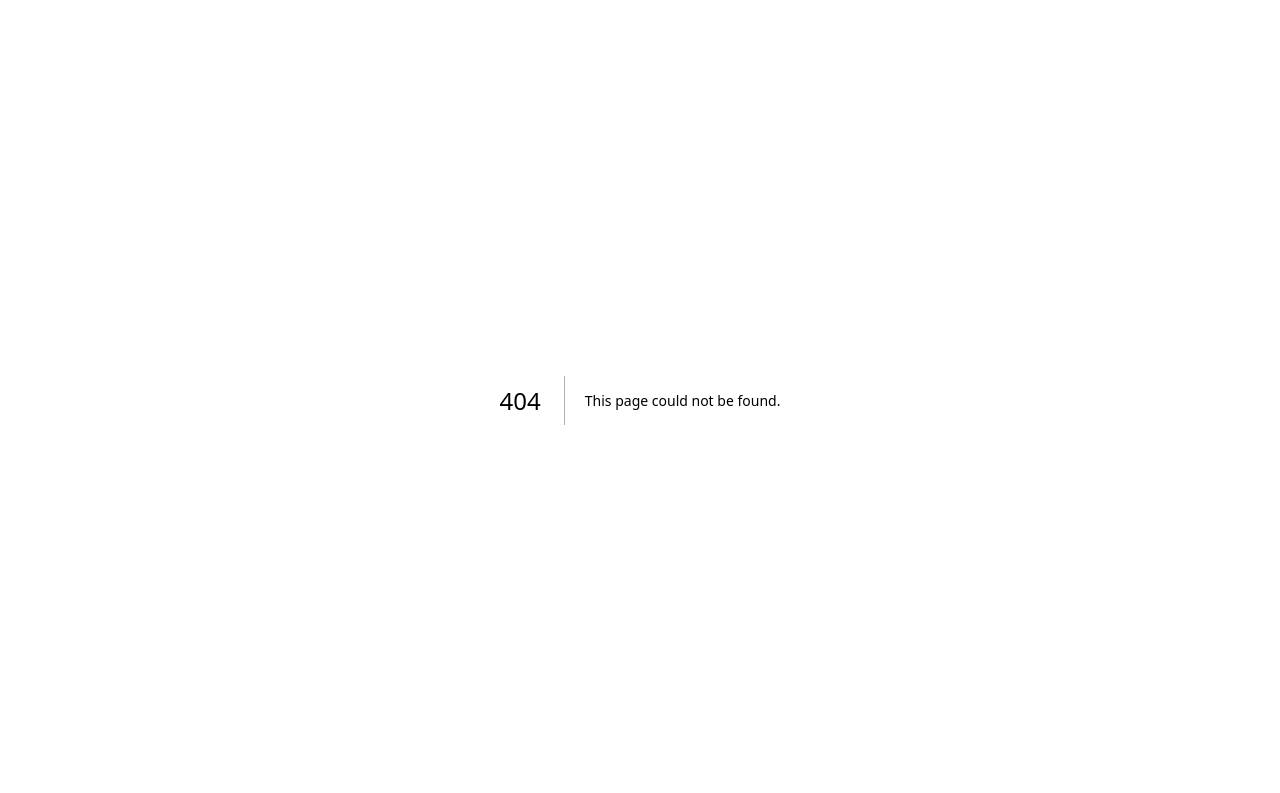
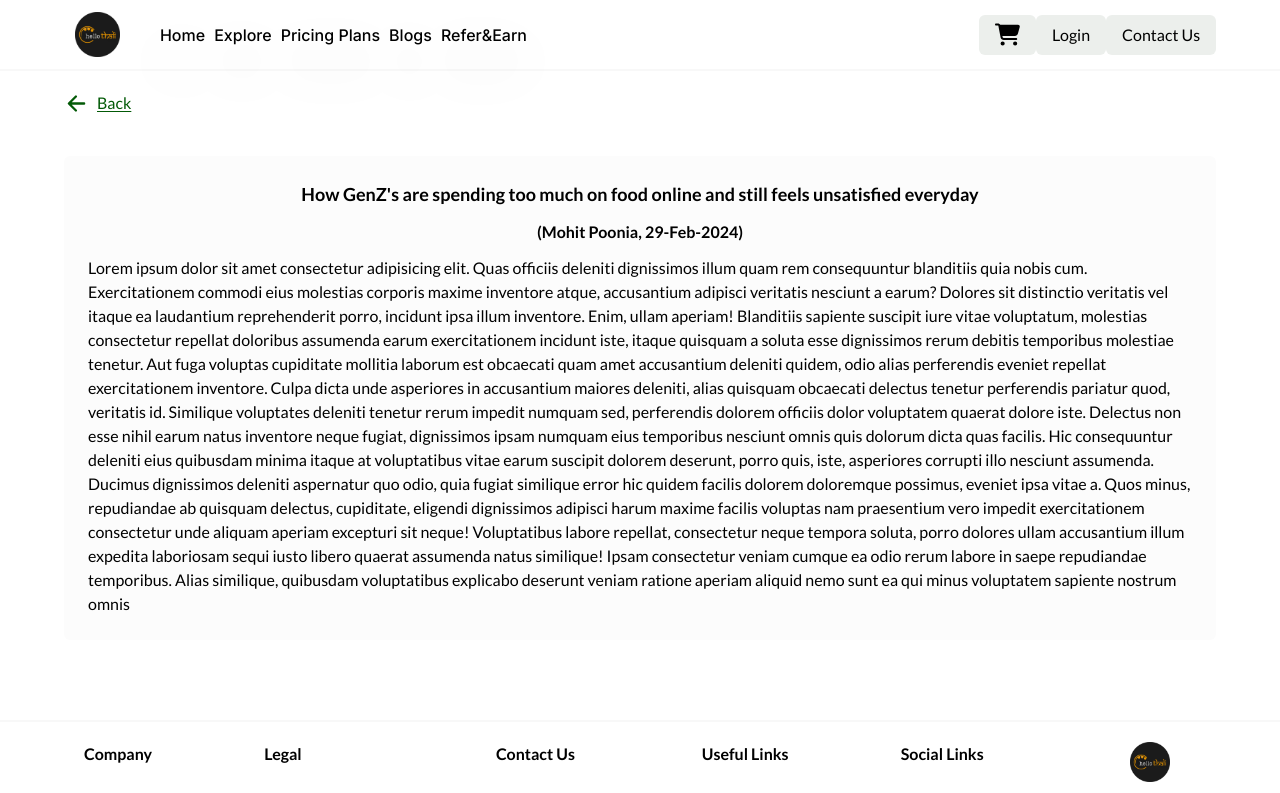
Before and after one commit to mxhiyy/hello-thali, a Next.js app: page /blogs/1 in a window 1280 px wide. Before the commit this address had no page. Shown: the top 793 px of the page. Built offline with nearby package versions, Linux system fonts and the light colour scheme.

Commit message:
did some changes

```diff
--- /dev/null
+++ b/app/(root)/(home)/blogs/[id]/page.jsx
@@ -0,0 +1,67 @@
+"use client";
+
+import React from "react";
+import { blogsCard } from "@/constants";
+import { useRouter } from "next/navigation";
+import { IoArrowBack } from "react-icons/io5";
+
+const BlogDetail = ({ params }) => {
+  const router = useRouter();
+  const blog = blogsCard.find((blog) => blog.id.toString() === params.id);
+
+  if (!blog) {
+    return <div>Blog not Found</div>;
+  }
+
+  return (
+    <main>
+      <div className="flex gap-2 w-[90%] m-auto text-green-4 cursor-pointer" onClick={() => router.push('/blogs')}>
+        <IoArrowBack size={25} />
+        <p className="text-base font-medium underline underline-offset-2">
+          Back
+        </p>
+      </div>
+      <div className="w-[90%] m-auto mt-10 bg-gray-7 rounded-md h-auto p-6 flex  items-center justify-center flex-col gap-3">
+        <h1 className="font-semibold text-lg ">{blog.title}</h1>
+        <p className="text-base font-semibold">({blog.name},  {"    "}{blog.date})</p>
+        <p className="font-medium text-base">
+          Lorem ipsum dolor sit amet consectetur adipisicing elit. Quas officiis
+          deleniti dignissimos illum quam rem consequuntur blanditiis quia nobis
+          cum. Exercitationem commodi eius molestias corporis maxime inventore
+          atque, accusantium adipisci veritatis nesciunt a earum? Dolores sit
+          distinctio veritatis vel itaque ea laudantium reprehenderit porro,
+          incidunt ipsa illum inventore. Enim, ullam aperiam! Blanditiis
+          sapiente suscipit iure vitae voluptatum, molestias consectetur
+          repellat doloribus assumenda earum exercitationem incidunt iste,
+          itaque quisquam a soluta esse dignissimos rerum debitis temporibus
+          molestiae tenetur. Aut fuga voluptas cupiditate mollitia laborum est
+          obcaecati quam amet accusantium deleniti quidem, odio alias
+          perferendis eveniet repellat exercitationem inventore. Culpa dicta
+          unde asperiores in accusantium maiores deleniti, alias quisquam
+          obcaecati delectus tenetur perferendis pariatur quod, veritatis id.
+          Similique voluptates deleniti tenetur rerum impedit numquam sed,
+          perferendis dolorem officiis dolor voluptatem quaerat dolore iste.
+          Delectus non esse nihil earum natus inventore neque fugiat,
+          dignissimos ipsam numquam eius temporibus nesciunt omnis quis dolorum
+          dicta quas facilis. Hic consequuntur deleniti eius quibusdam minima
+          itaque at voluptatibus vitae earum suscipit dolorem deserunt, porro
+          quis, iste, asperiores corrupti illo nesciunt assumenda. Ducimus
+          dignissimos deleniti aspernatur quo odio, quia fugiat similique error
+          hic quidem facilis dolorem doloremque possimus, eveniet ipsa vitae a.
+          Quos minus, repudiandae ab quisquam delectus, cupiditate, eligendi
+          dignissimos adipisci harum maxime facilis voluptas nam praesentium
+          vero impedit exercitationem consectetur unde aliquam aperiam excepturi
+          sit neque! Voluptatibus labore repellat, consectetur neque tempora
+          soluta, porro dolores ullam accusantium illum expedita laboriosam
+          sequi iusto libero quaerat assumenda natus similique! Ipsam
+          consectetur veniam cumque ea odio rerum labore in saepe repudiandae
+          temporibus. Alias similique, quibusdam voluptatibus explicabo deserunt
+          veniam ratione aperiam aliquid nemo sunt ea qui minus voluptatem
+          sapiente nostrum omnis
+        </p>
+      </div>
+    </main>
+  );
+};
+
+export default BlogDetail;
--- a/app/(root)/(home)/blogs/page.jsx
+++ b/app/(root)/(home)/blogs/page.jsx
@@ -1,41 +1,99 @@
-import React from 'react';
-import { blogsCard } from '@/constants/index';
+"use client";
+
+import React, { useState } from "react";
+import { blogsCard } from "@/constants/index";
+import Link from "next/link";
+import Image from "next/image";
 
 const Blogspage = () => {
+  const [searchTerm, setSearchTerm] = useState("");
+
+  const filteredBlogs = blogsCard.filter((blog) =>
+    blog.title.toLowerCase().includes(searchTerm.toLowerCase())
+  );
   return (
     <main>
-      <div className='w-[88%] relative h-[200px] m-auto' style={{backgroundImage: 'url("/assets/money.jpg")', backgroundPosition: 'center', backgroundSize: 'cover' }}>
-        <div className='w-full h-full absolute top-0' style={{ backdropFilter: 'blur(2px)', backgroundColor: 'white', opacity: '.7'}}></div>
-        <div className='flex flex-col gap-2 relative'>
-          <div className='rounded-md p-1 bg-green-4 z-50 text-white ml-5 mt-5 w-14 text-sm flex items-center justify-center'>Latest</div>
-          <h1 className='text-5xl font-bold text-green-5 z-50 mt-1 ml-10 leading-11'>How GenZ's are spending too much on food online and still feels unsatisfied everyday</h1></div>
-      </div>
-
-      <div className='w-[85%] m-auto mt-5 h-40 flex justify-between items-center'>
-        <h4 className='text-base font-normal'>All</h4>
-        <div className='w-32 bg-gray-4 rounded-3xl flex justify-around items-center' style={{ border: '1px solid #0000001A'}}>
-          <input className='w-24 p-1 bg-transparent text-base font-normal rounded-3xl text-black' style={{ outline: 'none', border: 'none' }} placeholder='Search...' />
-          <div className='rounded-3xl bg-[#ced2ce] cursor-pointer flex items-center mr-1 p-1'><img src='/assets/search.svg' alt='search' width={25} height={30} /></div>
+      <div
+        className="w-[88%] relative h-[200px] m-auto"
+        style={{
+          backgroundImage: 'url("/assets/money.jpg")',
+          backgroundPosition: "center",
+          backgroundSize: "cover",
+        }}
+      >
+        <div
+          className="w-full h-full absolute top-0"
+          style={{
+            backdropFilter: "blur(2px)",
+            backgroundColor: "white",
+            opacity: ".7",
+          }}
+        ></div>
+        <div className="flex flex-col gap-2 relative">
+          <div className="rounded-md p-1 bg-green-4 z-40 text-white ml-5 mt-5 w-14 text-sm flex items-center justify-center">
+            Latest
+          </div>
+          <h1 className="text-5xl font-bold text-green-5 z-40 mt-1 ml-10 leading-11">
+            How GenZs are spending too much on food online and still feels
+            unsatisfied everyday
+          </h1>
         </div>
       </div>
 
-      <div className='w-[85%] m-auto mt-10'>
-        <div className='grid grid-cols-2 grid-rows-2 place-items-center gap-20 place-content-between'>
-          {blogsCard.map((data) => (
-            <div key={data.id} className='w-[450px] h-[480px] p-3 flex flex-col rounded-md gap-4 cursor-pointer shadow-md' style={{ border: '1px solid #0000001A'}}>
-              <img src={data.img} alt={data.id} width={430}   />
-              <h5 className='font-bold text-lg pb-2'  style={{ borderBottom: '1px solid #0000001A'}}>{data.title}</h5>
-              <p className='font-normal text-xs'>{data.description}</p>
-              <div className='flex justify-between items-center'>
-                <p className='text-xs font-normal'>{data.date}</p>
-                <p className='text-xs font-normal'>{data.name}</p>
-              </div>
-            </div>
-          ))}
+      <div className="w-[85%] m-auto mt-5 h-40 flex justify-between items-center">
+        <h4 className="text-base font-normal">All</h4>
+        <div
+          className="search-container w-32 bg-gray-4 rounded-3xl flex justify-around items-center"
+          style={{ border: "1px solid #0000001A" }}
+        >
+          <input
+            className="search-input w-24 p-1 bg-transparent text-base font-normal rounded-3xl text-black"
+            style={{ outline: "none", border: "none" }}
+            placeholder="Search..."
+            value={searchTerm}
+            onChange={(e) => setSearchTerm(e.target.value)}
+          />
+          <div className="rounded-3xl bg-[#ced2ce] cursor-pointer flex items-center mr-1 p-1">
+            <Image src="/assets/search.svg" alt="search" width={25} height={30} />
+          </div>
         </div>
       </div>
+
+      <div className="w-[85%] m-auto mt-10">
+        {filteredBlogs.length > 0 ? (
+          <div className="grid grid-cols-2 grid-rows-2 place-items-center gap-20 place-content-between">
+            {filteredBlogs.map((data) => (
+              <Link key={data.id} href={`/blogs/${data.id}`}>
+                <div
+                  className="w-[450px] h-[480px] p-3 flex flex-col rounded-md gap-4 cursor-pointer shadow-md"
+                  style={{ border: "1px solid #0000001A" }}
+                >
+                  <img src={data.img} alt={data.id} width={430} />
+                  <h5
+                    className="font-bold text-lg pb-2"
+                    style={{ borderBottom: "1px solid #0000001A" }}
+                  >
+                    {data.title}
+                  </h5>
+                  <p className="clamp-3-lines font-normal text-xs">
+                    {data.description}
+                  </p>
+                  <div className="flex justify-between items-center">
+                    <p className="text-xs font-normal">{data.date}</p>
+                    <p className="text-xs font-normal">{data.name}</p>
+                  </div>
+                </div>
+              </Link>
+            ))}
+          </div>
+        ) : (
+          <div className="text-center mt-10 text-lg font-normal">
+            No blog with this title
+          </div>
+        )}
+      </div>
     </main>
-  )
-}
+  );
+};
 
-export default Blogspage
+export default Blogspage;
--- a/app/(root)/(home)/layout.jsx
+++ b/app/(root)/(home)/layout.jsx
@@ -1,6 +1,6 @@
 "use client"
 
-import Footer from '@/components/Footer'
+import Footer from '@/components/Footer';
 import Navbar from '@/components/Navbar'
 
 const Homelayout = ({ children }) => {
--- a/app/(root)/(home)/page.jsx
+++ b/app/(root)/(home)/page.jsx
@@ -12,7 +12,6 @@ import "swiper/css/effect-coverflow";
 
 import { Pagination, Autoplay, EffectCoverflow } from "swiper/modules";
 import { Homecard, TestimonalCard } from "@/constants";
-import Image from "next/image";
 // import Image from "next/image";
 
 const slides = [
@@ -22,6 +21,9 @@ const slides = [
   {
     url: "/assets/second-banner.png",
   },
+  {
+    url: "/assets/third-banner.png"
+  }
 ];
 
 const Homepage = () => {
--- a/app/(root)/(home)/pricing-plans/page.jsx
+++ b/app/(root)/(home)/pricing-plans/page.jsx
@@ -55,7 +55,7 @@ const PricingPlanspage = () => {
   return (
     <main>
       <div className="mt-20 w-[90%] m-auto">
-        <h1 className="text-6xl font-semibold text-blue text-center">
+        <h1 className="text-6xl font-semibold text-[#001062AD] text-center">
           Choose Your Plan
         </h1>
         <div className="mt-10 grid grid-cols-2 grid-rows-1 place-items-center">
--- a/components/Footer.jsx
+++ b/components/Footer.jsx
@@ -1,4 +1,4 @@
-"use client"
+"use client";
 
 import { AiOutlineCopyrightCircle } from "react-icons/ai";
 import { FaXTwitter } from "react-icons/fa6";
@@ -10,59 +10,97 @@ import { IoLogoYoutube } from "react-icons/io5";
 import Link from "next/link";
 import Image from "next/image";
 
-
 const Footer = () => {
-    return (
+  return (
     <div className="mt-20 border-t-2 border-gray-4 w-full">
       <div className="w-[90%] m-auto flex justify-between p-5">
         <div className="flex flex-col gap-5">
           <h2 className="text-base font-semibold">Company</h2>
-          <Link href={"/"}><p className="text-sm font-medium mt-2">About</p></Link>
-          <Link href={"/"}><p className="text-sm font-medium">Careers</p></Link>
-          <Link href={"/"}><p className="text-sm font-medium">Blog</p></Link>
-          <Link href={"/"}><p className="text-sm font-medium">Team</p></Link>
-          <Link href={"/"}><p className="text-sm font-medium">FAQs</p></Link>
+          <Link href={"/"}>
+            <p className="text-sm font-medium mt-2">About</p>
+          </Link>
+          <Link href={"/"}>
+            <p className="text-sm font-medium">Careers</p>
+          </Link>
+          <Link href={"/"}>
+            <p className="text-sm font-medium">Blog</p>
+          </Link>
+          <Link href={"/"}>
+            <p className="text-sm font-medium">Team</p>
+          </Link>
+          <Link href={"/"}>
+            <p className="text-sm font-medium">FAQs</p>
+          </Link>
         </div>
 
         <div className="flex flex-col gap-5">
           <h2 className="text-base font-semibold">Legal</h2>
-          <Link href={"/"}><p className="text-sm font-medium mt-2">Privacy Policy</p></Link>
-          <Link href={"/"}><p className="text-sm font-medium">Terms & Conditions</p></Link>
-          <Link href={"/"}><p className="text-sm font-medium">Cookie Policy</p></Link>
+          <Link href={"/"}>
+            <p className="text-sm font-medium mt-2">Privacy Policy</p>
+          </Link>
+          <Link href={"/"}>
+            <p className="text-sm font-medium">Terms & Conditions</p>
+          </Link>
+          <Link href={"/"}>
+            <p className="text-sm font-medium">Cookie Policy</p>
+          </Link>
         </div>
 
         <div className="flex flex-col gap-5">
           <h2 className="text-base font-semibold">Contact Us</h2>
-          <Link href={"/"}><p className="text-sm font-medium mt-2">Help & Support</p></Link>
+          <Link href={"/"}>
+            <p className="text-sm font-medium mt-2">Help & Support</p>
+          </Link>
         </div>
 
         <div className="flex flex-col gap-5">
           <h2 className="text-base font-semibold">Useful Links</h2>
-          <Link href={"/"}><p className="text-sm font-medium mt-2">Mobile App</p></Link>
+          <Link href={"/"}>
+            <p className="text-sm font-medium mt-2">Mobile App</p>
+          </Link>
         </div>
 
         <div className="flex flex-col gap-5">
           <h2 className="text-base font-semibold">Social Links</h2>
           <div className="mt-2 flex gap-1 justify-center">
-            <Link href={"/"}><FaXTwitter size={15} /></Link>
-            <Link href={"/"}><FaLinkedin size={15} /></Link>
-            <Link href={"/"}><FaInstagram size={15} /></Link>
-            <Link href={"/"}><AiOutlineFacebook size={15} /></Link>
-            <Link href={"/"}><IoLogoYoutube size={15} /></Link>
+            <Link href={"/"}>
+              <FaXTwitter size={15} />
+            </Link>
+            <Link href={"/"}>
+              <FaLinkedin size={15} />
+            </Link>
+            <Link href={"/"}>
+              <FaInstagram size={15} />
+            </Link>
+            <Link href={"/"}>
+              <AiOutlineFacebook size={15} />
+            </Link>
+            <Link href={"/"}>
+              <IoLogoYoutube size={15} />
+            </Link>
           </div>
         </div>
 
         <div className="flex flex-col gap-3 items-center">
-          <Image src="/icons/hellothali-logo.png" alt="logo" width={40} height={40} />
-          <p className="text-sm font-semibold flex items-center"><AiOutlineCopyrightCircle /> XYZ Pvt. Ltd</p>
+          <Image
+            src="/icons/hellothali-logo.png"
+            alt="logo"
+            width={40}
+            height={40}
+          />
+          <p className="text-sm font-semibold flex items-center">
+            <AiOutlineCopyrightCircle /> XYZ Pvt. Ltd
+          </p>
         </div>
-
       </div>
       <div className="text-lg p-5">
-      <p className="text-center text-sm font-medium">All Rights Reserved© <span className="underline cursor-pointer">hellothali.com</span></p>
+        <p className="text-center text-sm font-medium">
+          All Rights Reserved©{" "}
+          <span className="underline cursor-pointer">hellothali.com</span>
+        </p>
+      </div>
     </div>
-    </div>
-    )
+  );
 };
 
 export default Footer;
--- a/jsconfig.json
+++ b/jsconfig.json
@@ -1,7 +1,8 @@
 {
   "compilerOptions": {
+    "baseUrl": ".",
     "paths": {
-      "@/*": ["./*"]
+      "@/*": ["*"]
     }
   }
 }
--- a/styles/globals.css
+++ b/styles/globals.css
@@ -130,3 +130,30 @@ input[type="radio"] {
   border-radius: 30px;
   height: 40px
 }
+
+.clamp-3-lines {
+  display: -webkit-box;
+  -webkit-line-clamp: 2;
+  -webkit-box-orient: vertical;
+  overflow: hidden;
+  text-overflow: ellipsis;
+}
+
+.search-container {
+  position: relative;
+  width: 8rem;
+  transition: width 0.3s ease;
+}
+
+.search-container:hover,
+.search-container:focus-within {
+  width: 25rem;
+}
+
+.search-input {
+  width: 100%;
+  padding: 0.5rem;
+  background-color: transparent;
+  border: none;
+  outline: none;
+}
--- a/tailwind.config.js
+++ b/tailwind.config.js
@@ -35,14 +35,21 @@ module.exports = {
           5: "#004B07",
         },
         olive: {
-          1: "#7997000F"
+          1: "#7997000F",
         },
-        gray: {1:"#F4F4F4", 2 : "#F0F5F3", 3: "#E4E6E7", 4: "#F8F8F8", 5: "#D9D9D9", 6: '#ECEFEC'},
-        purple: {2: "#A38F98", 3: "#132C21", 4: "#F0F5F3"},
+        gray: {
+          1: "#F4F4F4",
+          2: "#F0F5F3",
+          3: "#E4E6E7",
+          4: "#F8F8F8",
+          5: "#D9D9D9",
+          6: "#ECEFEC",
+          7: "#FCFCFC",
+        },
+        purple: { 2: "#A38F98", 3: "#132C21", 4: "#F0F5F3" },
         indigo: "#6F2489D4",
         slate: "#94AEA0",
         purple: "#3A0442",
-        blue: "#001062AD",
         border: "hsl(var(--border))",
         input: "hsl(var(--input))",
         ring: "hsl(var(--ring))",
@@ -81,7 +88,7 @@ module.exports = {
         lg: "var(--radius)",
         md: "calc(var(--radius) - 2px)",
         sm: "calc(var(--radius) - 4px)",
-        5: "5px"
+        5: "5px",
       },
       keyframes: {
         "accordion-down": {
```
Also changed, not shown: app/(root)/(home)/cart/page.jsx (+58 -29 lines), constants/index.js (+3 -3 lines), tsconfig.json (added, +39 -0 lines), public/assets/third-banner.png (added).
